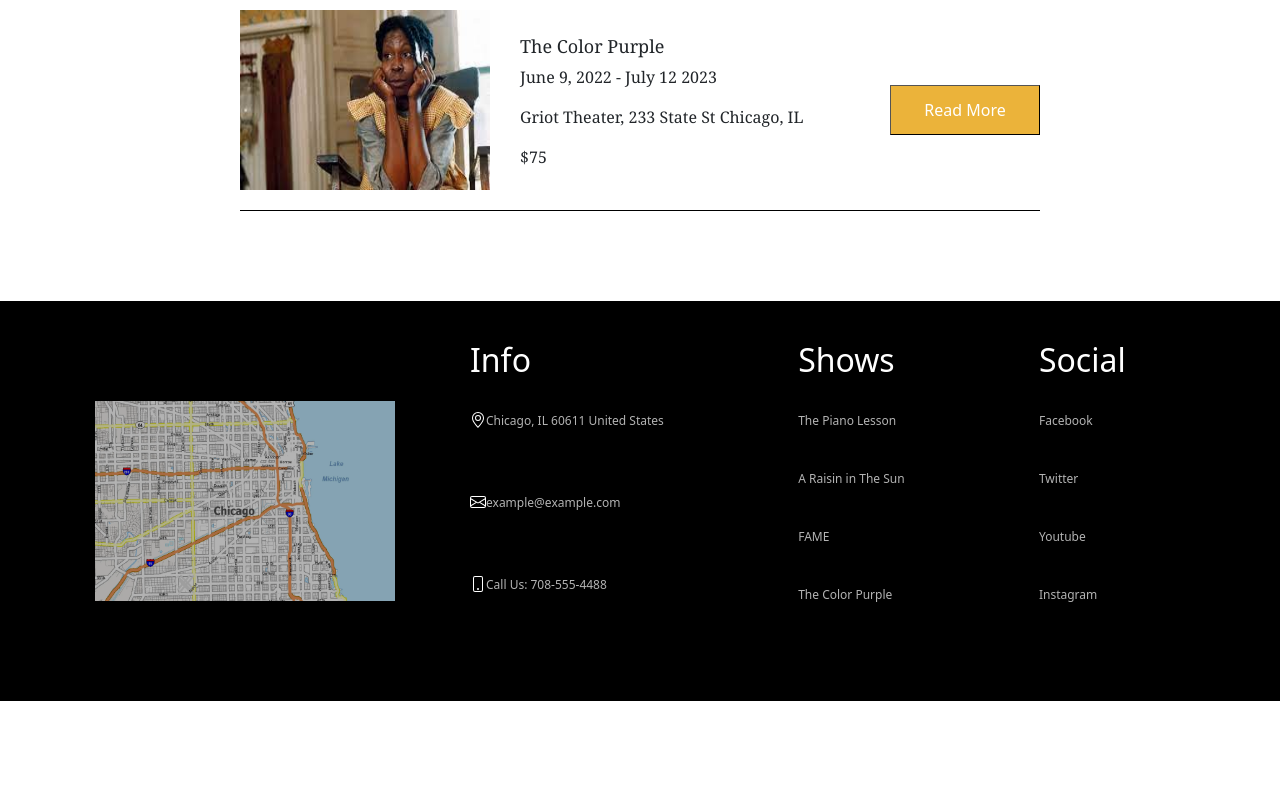
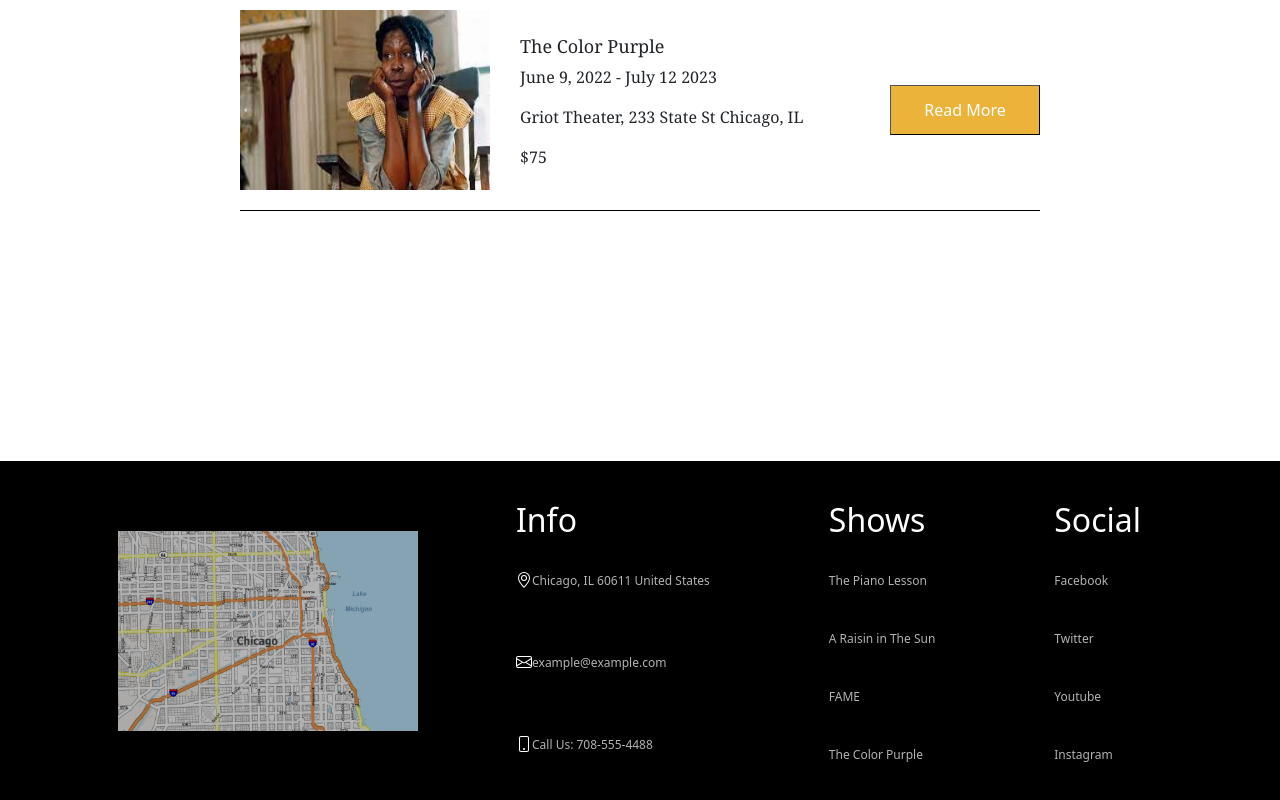
Before and after one commit to swigguma5776/theatre_assignment, a plain HTML site: page index.html in a window 1280 px wide. Shown: the part 1684-2484 px from the top of the page. Before the commit the page ends 2385 px from the top, so only its background shows below. Drawn offline with nearby package versions, Linux system fonts and the light colour scheme.

Commit message:
updated CSS

```diff
--- a/css/main.css
+++ b/css/main.css
@@ -90,12 +90,13 @@ nav a{
 
 main{
     display: flex;
+    position: relative;
     flex-direction: column;
     margin-top: 10vh;
     margin-left: auto;
     margin-right: auto;
     width: 800px;
-    height: 80%;
+    height: 100%;
 }
 
 .top h3{
@@ -165,17 +166,18 @@ main{
 
 footer{
     margin-top: 400px;
-   bottom: 0px;
+    position: relative;
+   bottom: 0;
    padding: 20px;
    width: 100%;
-   height: 50vh;
+   /* height: 50vh;  */
    background-color: black;
 }
 
 .footer{
     display: grid;
     grid-template-rows: auto;
-    grid-template-columns: 450px auto auto auto;
+    grid-template-columns: 40% auto auto auto;
     grid-template-areas:
     "footer_image footer_info1 footer_info2 footer_info3";
     height: 100%;
--- a/index.html
+++ b/index.html
@@ -74,7 +74,7 @@
     <br>
     <footer>
         <div class="footer">
-            <img src="/images/chicago.webp" alt="" class="footer_image">
+            <img src="/images/chicago.jpg" alt="" class="footer_image">
             <div class="footer_info1">
                 <h2>Info</h2>
                 <br>
```
Also changed, not shown: images/chicago.jpg (added).
